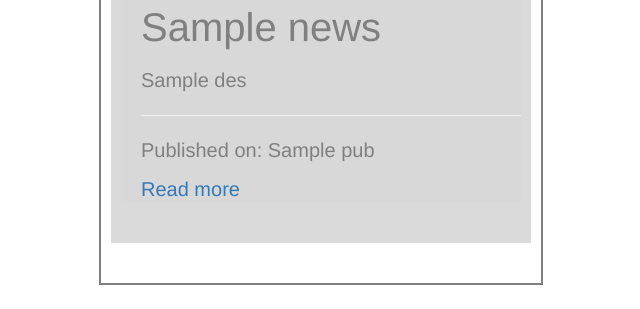
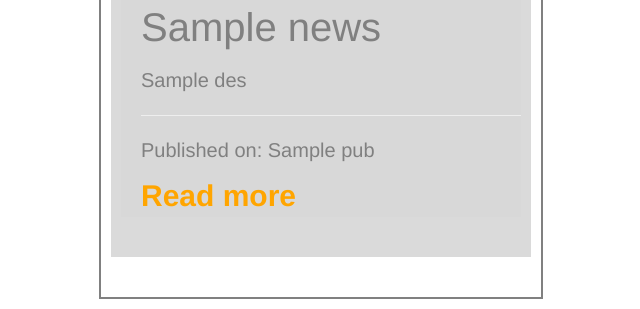
Before and after one commit to changawa-antony/newsapp, a Flask app: template app/templates/index.html in a window 1280 px wide. Shown: the part 697-1006 px from the top of the page, without its empty margins (319-959 px from the left). Before the commit the page ends 982 px from the top, so only its background shows below. Run offline with Flask 2, Linux system fonts and the light colour scheme; the template is opened without the code that fills it: most values are stand-ins (such as "Sample title", 1, 10 or a date in 2020); some libraries are stand-ins or nearby versions.

Commit message:
added styles

```diff
--- a/app/static/css/styles.css
+++ b/app/static/css/styles.css
@@ -31,3 +31,15 @@
 .headline{
     font-size: 40px;
 }
+
+.news-details>a{
+    font-weight: bold;
+    font-size: 30px;
+    text-decoration: none;
+    color: orange;
+}
+
+.news-details>a:hover{
+    text-decoration: none;
+    color: white;
+}
```
